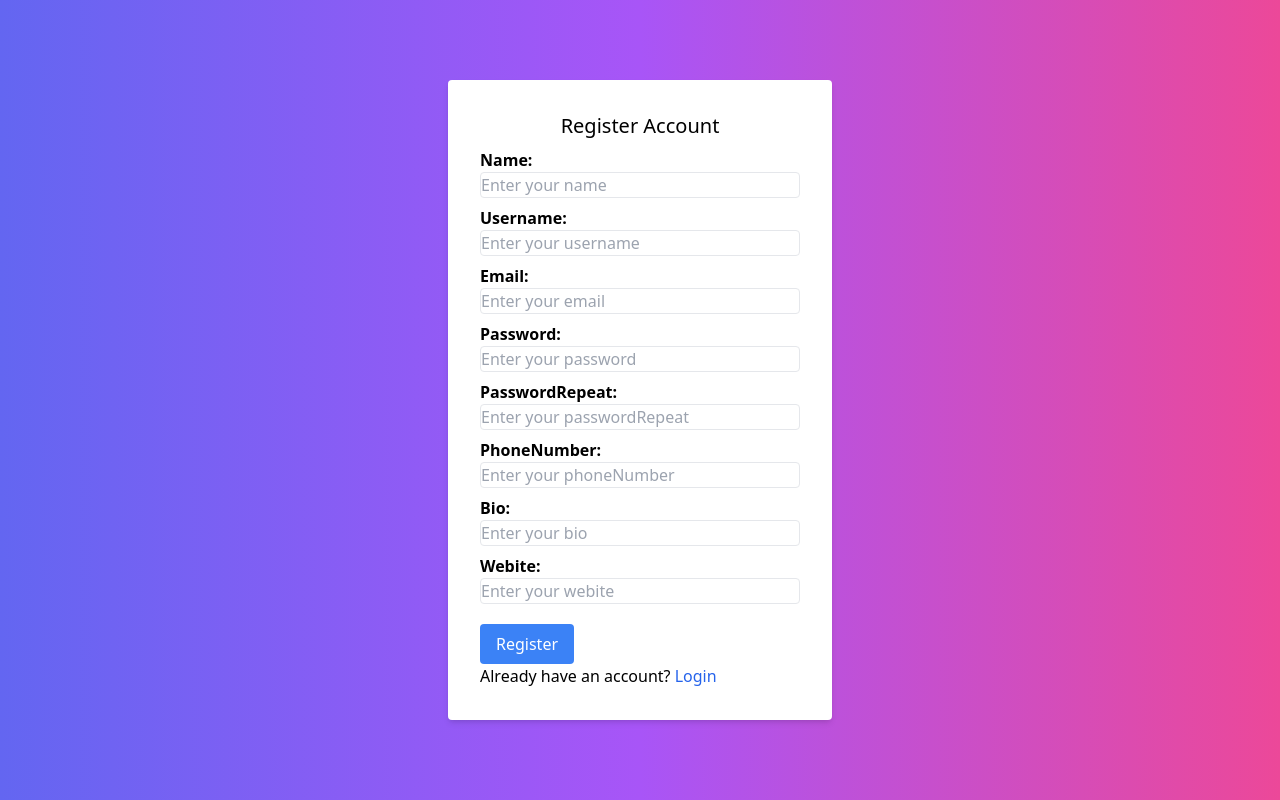
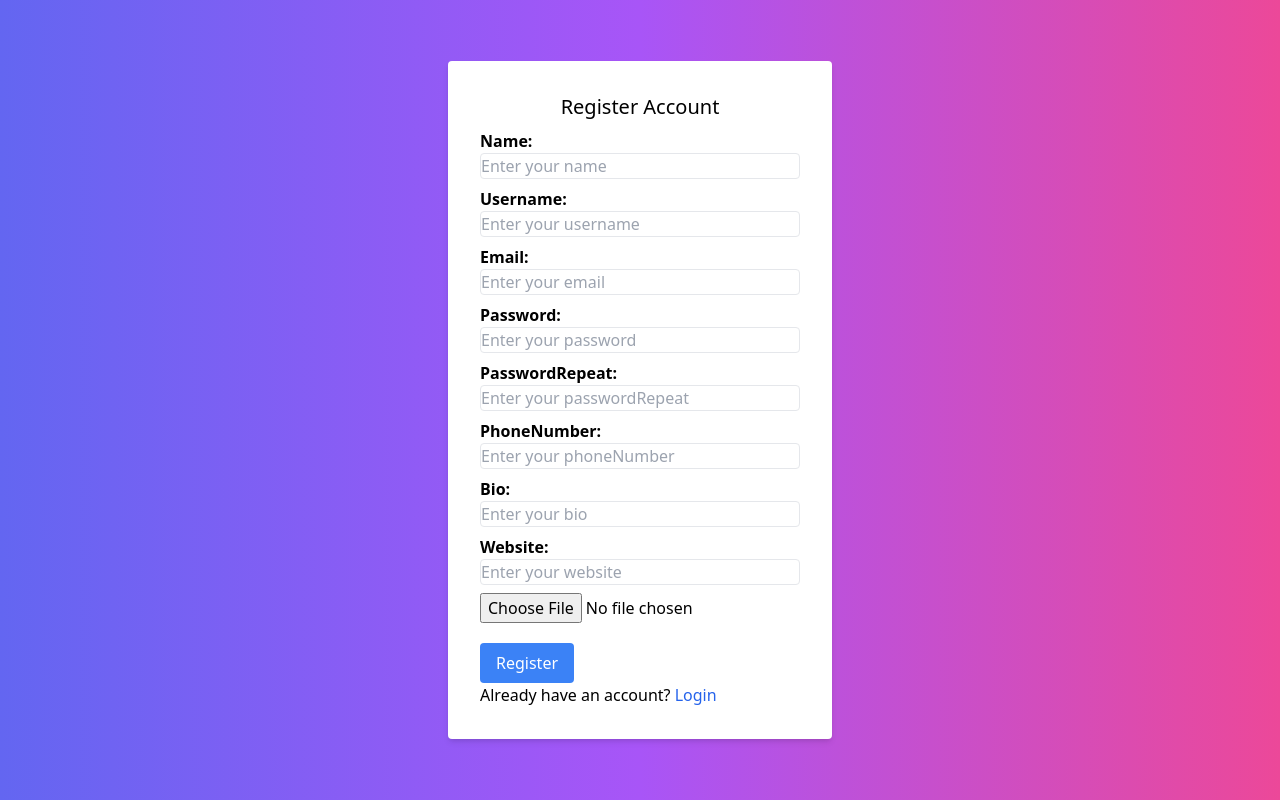
Before and after one commit to alvinkoeinataa/Final-Project-FE-13, a Next.js app: page /register in a window 1280 px wide. Built offline with nearby package versions, Linux system fonts and the light colour scheme.

Commit message:
update modal

```diff
--- a/src/components/explore.jsx
+++ b/src/components/explore.jsx
@@ -4,6 +4,7 @@ import axios from "axios";
 
 import UserPost from "./userPost";
 import Cookies from "js-cookie";
+import YourFollow from "./yourFollow";
 
 const Explore = () => {
   const [posts, setPosts] = useState([]);
@@ -117,6 +118,8 @@ const Explore = () => {
   return (
     <div className="mx-auto bg-gradient-to-r from-indigo-500 via-purple-500 to-pink-500">
       <div className="flex flex-col items-center">
+        <h1>Your following</h1>
+        <YourFollow />
         <div className="w-full md:w-1/2 items-center bg-white ">
           {/* Daftar Posting */}
           <ul className="grid grid-cols-1">
--- a/src/components/userPost.jsx
+++ b/src/components/userPost.jsx
@@ -7,11 +7,6 @@ const UserPost = ({ post }) => {
   const [comment, setComment] = useState("");
   const [postLikes, setPostLikes] = useState(0); // menyimpan dan merubah like
   const [liked, setLiked] = useState(false); // menyimpan dan merubah like
-
-  useEffect(() => {
-    setLiked(post.isLike);
-    setPostLikes(post.totalLikes);
-  }, [post]);
 
   const handleComment = async (postId) => {
     try {
@@ -73,6 +68,11 @@ const UserPost = ({ post }) => {
     }
   };
 
+  useEffect(() => {
+    setLiked(post.isLike);
+    setPostLikes(post.totalLikes);
+  }, [post]);
+
   return (
     <div className="mt-4">
       {post.user && (
--- /dev/null
+++ b/src/components/yourFollow.jsx
@@ -0,0 +1,60 @@
+import React, { useEffect, useState } from "react";
+import axios from "axios";
+import Cookies from "js-cookie";
+import Link from "next/link";
+
+function YourFollow() {
+  const [users, setUsers] = useState([]);
+  const [postLikes, setPostLikes] = useState({});
+
+  const [userId, setUserId] = useState(null);
+  const [token, setToken] = useState(null);
+
+  const fetchDataFollow = () => {
+    axios({
+      method: "get",
+      url: `${process.env.NEXT_PUBLIC_BASE_URL}/api/v1/following/${userId}?size=10&page=1`,
+      headers: {
+        Authorization: `Bearer ${Cookies.get("token")}`,
+        apiKey: process.env.NEXT_PUBLIC_API_KEY,
+      },
+    })
+      .then((response) => {
+        console.log(response.data.data.users);
+        setUsers(response.data.data.users);
+      })
+      .catch((error) => {
+        console.log(error);
+        alert("Error, reload the page!");
+      });
+  };
+
+  // untuk mendapatkan userID
+  useEffect(() => {
+    if (!userId || !token) {
+      const a = Cookies.get("userId");
+      const b = Cookies.get("token");
+      setUserId(a);
+      setToken(b);
+    }
+
+    if (userId && token) {
+      fetchDataFollow();
+    }
+  }, [userId, token]);
+
+  return (
+    <div>
+      <h1>
+        {users.map((item, index) => (
+          <div key={index} className="flex items-center">
+            <img src={item.profilePictureUrl} alt="" className="w-10 h-10" />
+            <Link href={`/profile/${item.id}`}>{item.username}</Link>
+          </div>
+        ))}
+      </h1>
+    </div>
+  );
+}
+
+export default YourFollow;
--- /dev/null
+++ b/src/pages/deletepost.jsx
@@ -0,0 +1,60 @@
+import React, { useEffect, useState } from "react";
+import axios from "axios";
+import Cookies from "js-cookie";
+import Link from "next/link";
+
+function YourFollow() {
+  const [users, setUsers] = useState([]);
+  const [postLikes, setPostLikes] = useState({});
+
+  const [userId, setUserId] = useState(null);
+  const [token, setToken] = useState(null);
+
+  const deletePost = () => {
+    axios({
+      method: "delete",
+      url: `${process.env.NEXT_PUBLIC_BASE_URL}/api/v1/delete-post/e4143288-8047-4890-99d7-59a216e2d426`,
+      headers: {
+        Authorization: `Bearer ${Cookies.get("token")}`,
+        apiKey: process.env.NEXT_PUBLIC_API_KEY,
+      },
+    })
+      .then((response) => {
+        console.log(response);
+        // setUsers(response.data.data.users);
+      })
+      .catch((error) => {
+        console.log(error);
+        alert("Error, reload the page!");
+      });
+  };
+
+  // untuk mendapatkan userID
+  useEffect(() => {
+    if (!userId || !token) {
+      const a = Cookies.get("userId");
+      const b = Cookies.get("token");
+      setUserId(a);
+      setToken(b);
+    }
+
+    if (userId && token) {
+      deletePost();
+    }
+  }, [userId, token]);
+
+  return (
+    <div>
+      {/* <h1>
+        {users.map((item, index) => (
+          <div key={index} className="flex items-center">
+            <img src={item.profilePictureUrl} alt="" className="w-10 h-10" />
+            <Link href={`/profile/${item.id}`}>{item.username}</Link>
+          </div>
+        ))}
+      </h1> */}
+    </div>
+  );
+}
+
+export default YourFollow;
--- a/src/pages/modal.jsx
+++ b/src/pages/modal/[id].jsx
@@ -4,15 +4,19 @@ import axios from "axios";
 
 import Cookies from "js-cookie";
 import UserPost from "@/components/userPost";
+import { useRouter } from "next/router";
+import Navhome from "@/components/navhome";
 
-const Explore = () => {
+const Modal = () => {
   const [post, setPost] = useState([]);
   const [user, setuser] = useState({});
   const [comment, setComment] = useState([]);
+  const router = useRouter();
+  const { id } = router.query;
 
   const fetchData = async () => {
     try {
-      const response = await axios.get(`${process.env.NEXT_PUBLIC_BASE_URL}/api/v1/post/4f9b404e-7a99-4ae5-8572-872dfbc39f90`, {
+      const response = await axios.get(`${process.env.NEXT_PUBLIC_BASE_URL}/api/v1/post/${id}`, {
         headers: {
           apiKey: process.env.NEXT_PUBLIC_API_KEY,
           Authorization: `Bearer ${Cookies.get("token")}`,
@@ -34,8 +38,9 @@ const Explore = () => {
 
   return (
     <div>
+      <Navhome />
       {/* <h1>{post.userId}</h1> */}
-      <div>
+      <div className="w-1/4 h-1/4">
         <UserPost post={post} />
       </div>
 
@@ -54,4 +59,4 @@ const Explore = () => {
   );
 };
 
-export default Explore;
+export default Modal;
--- a/src/pages/myFollow.jsx
+++ b/src/pages/myFollow.jsx
@@ -5,7 +5,6 @@ import Link from "next/link";
 
 const MyFollow = () => {
   const [users, setUsers] = useState([]);
-
   const [token, setToken] = useState("");
   const [userId, setUserId] = useState(null);
 
--- a/src/pages/profile/[userId].jsx
+++ b/src/pages/profile/[userId].jsx
@@ -3,6 +3,7 @@ import { useEffect, useState } from "react";
 import axios from "axios";
 import Cookies from "js-cookie";
 import Navhome from "@/components/navhome";
+import Link from "next/link";
 
 const ProfilePage = () => {
   const router = useRouter();
@@ -12,6 +13,7 @@ const ProfilePage = () => {
   const [userFollowing, setUserFollowing] = useState({});
   const [userFollowers, setUserFollowers] = useState({});
   // const [isFollow, setIsFollow] = useState()
+  const [totalPost, setTotalPost] = useState({});
 
   useEffect(() => {
     const fetchUserData = async () => {
@@ -24,7 +26,6 @@ const ProfilePage = () => {
         });
 
         const data = response.data;
-
         setUserData(data.data);
       } catch (error) {
         console.error("Error fetching user data:", error);
@@ -42,6 +43,8 @@ const ProfilePage = () => {
 
         const data = response.data;
         setUserPosts(data.data.posts);
+        console.log(data.data.posts);
+        setTotalPost(data.data);
       } catch (error) {
         console.error("Error fetching user posts:", error);
       }
@@ -118,11 +121,14 @@ const ProfilePage = () => {
           </div>
         </div>
 
+        <h1>{totalPost.totalItems} posts</h1>
         <h2 className="mt-8 text-2xl font-semibold">User Posts</h2>
         <div className="grid grid-cols-1 sm:grid-cols-2 md:grid-cols-3 lg:grid-cols-3 gap-4 mt-4">
           {userPosts.map((post) => (
             <div key={post.id}>
-              <img className="w-full h-40 object-cover rounded" src={post.imageUrl} alt="Post" />
+              <Link href={`/modal/${post.id}`}>
+                <img className="w-full h-40 object-cover rounded" src={post.imageUrl} alt="Post" />
+              </Link>
             </div>
           ))}
         </div>
--- a/src/pages/register.jsx
+++ b/src/pages/register.jsx
@@ -4,9 +4,32 @@ import axios from "axios";
 
 import Link from "next/link";
 import { useRouter } from "next/router";
+import { useState } from "react";
+import AttachImage from "@/components/attachImage";
 
 function Register() {
   const router = useRouter();
+  const [file, setFile] = useState("");
+  const [inputFile, setInputFile] = useState("");
+  const [token, setToken] = useState("");
+  const [userId, setUserId] = useState(null);
+
+  const FormData = require("form-data");
+
+  let data = new FormData();
+  data.append("image", file);
+
+  let config = {
+    method: "post",
+    maxBodyLength: Infinity,
+    url: `${process.env.NEXT_PUBLIC_BASE_URL}/api/v1/upload-image`,
+    headers: {
+      apiKey: process.env.NEXT_PUBLIC_API_KEY,
+      Authorization: `Bearer ${token}`,
+      "Content-Type": "multipart/form-data",
+    },
+    data: data,
+  };
 
   const formik = useFormik({
     initialValues: {
@@ -17,7 +40,7 @@ function Register() {
       passwordRepeat: "",
       phoneNumber: "",
       bio: "",
-      webite: "",
+      website: "",
     },
     validationSchema: Yup.object({
       name: Yup.string().min(5, "Must be 5 characters or more").max(15, "Must be less than 15 characters").required("Required"),
@@ -52,12 +75,13 @@ function Register() {
           password: values.password,
           passwordRepeat: values.passwordRepeat,
           phoneNumber: values.phoneNumber,
+          profilePictureUrl: inputFile,
           bio: values.bio,
           website: values.website,
         },
       })
         .then((res) => {
-          console.log(res);
+          // console.log(res);
 
           alert(res.data.message);
           if (res.data.code === "200") {
@@ -96,6 +120,15 @@ function Register() {
               </div>
             ))}
 
+            <input
+              type="file"
+              className="mb-2"
+              value={inputFile}
+              onChange={(e) => {
+                setFile(e.target.files[0]);
+                setInputFile(e.target.value);
+              }}
+            />
             <button className="mt-3 bg-blue-500 text-white px-4 py-2 rounded hover:bg-blue-600 focus:outline-none focus:ring-2 focus:ring-blue-500" type="submit" value="Register">
               Register
             </button>
--- a/src/pages/update-profile.jsx
+++ b/src/pages/update-profile.jsx
@@ -10,6 +10,9 @@ function UpdateProfile() {
   const [token, setToken] = useState(null);
   const [userData, setUserData] = useState(null);
   const router = useRouter();
+
+  const [file, setFile] = useState("");
+  const [inputFile, setInputFile] = useState("");
 
   const fetchUserData = async () => {
     try {
@@ -52,7 +55,7 @@ function UpdateProfile() {
         name: values.name,
         username: values.username,
         email: values.email,
-        profilePictureUrl: values.profilePictureUrl,
+        profilePictureUrl: inputFile,
         phoneNumber: values.phoneNumber,
         bio: values.bio,
         website: values.website,
@@ -120,6 +123,17 @@ function UpdateProfile() {
             </div>
           ))}
 
+          <img src={formik.inputFile} alt="" />
+
+          <input
+            type="file"
+            className="mb-2"
+            value={inputFile}
+            onChange={(e) => {
+              setFile(e.target.files[0]);
+              setInputFile(e.target.value);
+            }}
+          />
           <button type="submit" className="bg-blue-700 hover:bg-blue-800 focus:ring-4 focus:outline-none focus:ring-blue-300 text-white font-medium rounded-lg text-sm w-full px-5 py-2.5 text-center">
             Update
           </button>
```
